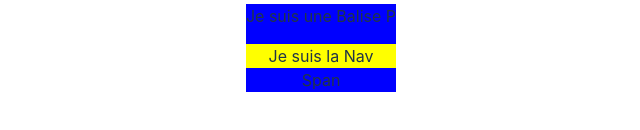
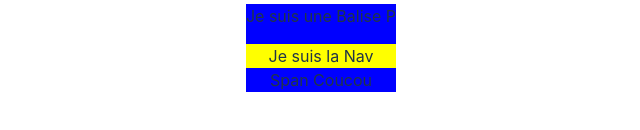
Before and after one commit to TomRoberto/Cours-git-branches, a React (Vite) app: page / in a window 1280 px wide. Shown: the part 372-502 px from the top of the page, without its empty margins (319-959 px from the left). Built offline with nearby package versions, Linux system fonts and the light colour scheme.

Commit message:
Update Sur github

```diff
--- a/src/App.jsx
+++ b/src/App.jsx
@@ -8,7 +8,7 @@ function App() {
       <main style={{ backgroundColor: "blue" }}>
         <p>Je suis une Balise P</p>
         <div style={{ backgroundColor: "yellow" }}>Je suis la Nav</div>
-        <span>Span</span>
+        <span>Span Coucou</span>
       </main>
     </>
   );
```
